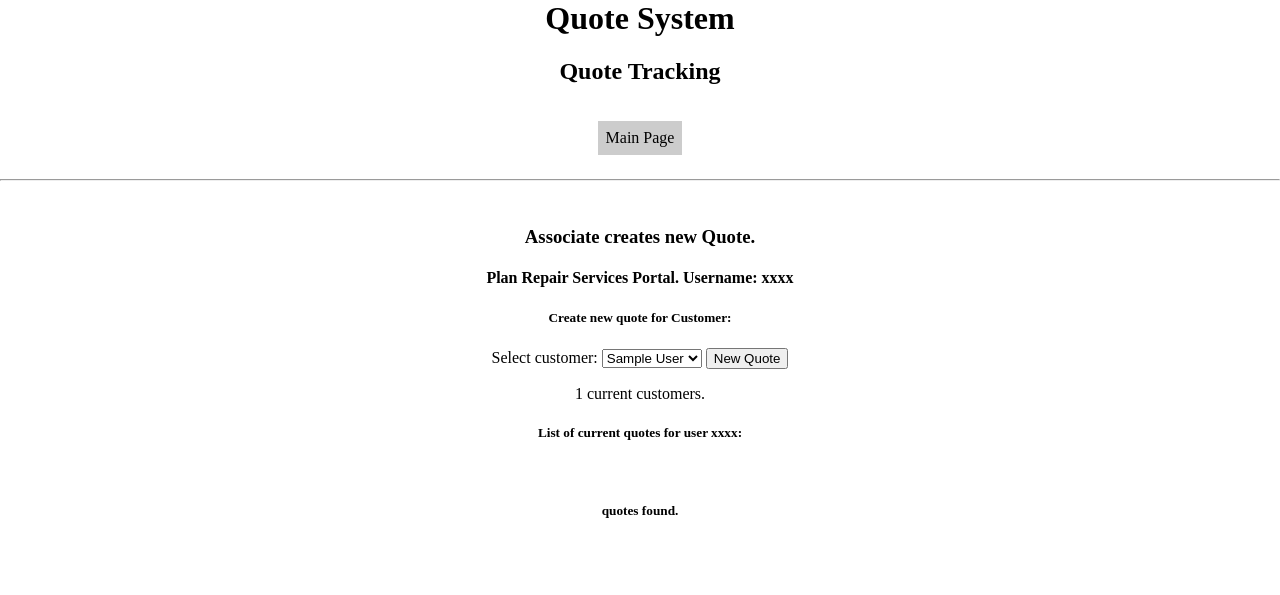
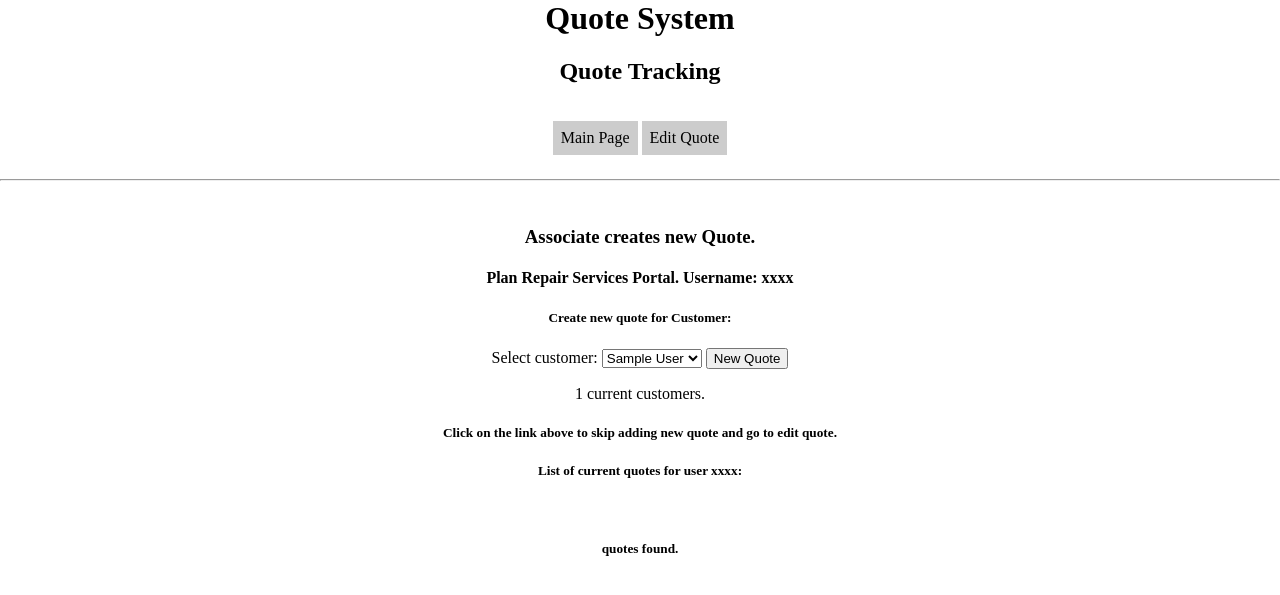
Before and after one commit to npdhung/CSC467-Team-Project, a PHP site: page /quote_tracking.php in a window 1280 px wide. Shown: the top 595 px of the page. Run offline with PHP 8.4, Linux system fonts and the light colour scheme; tables that the repository leaves empty or names only in its code hold one stand-in row (values such as "Sample post").

Commit message:
Add link to edit quote page and add new quote page

```diff
--- a/quote_tracking.php
+++ b/quote_tracking.php
@@ -11,6 +11,7 @@
     <nav>
         <ul>
             <li><a href="main.php">Main Page</a></li>
+            <li><a href="quote_tracking_edit.php">Edit Quote</a></li>
         </ul>
     </nav>
     <hr>
@@ -41,6 +42,8 @@
         $res = $pdo->query("SELECT COUNT(*) FROM customers");
         $count = $res->fetchColumn();
         echo "$count current customers.";
+        echo "<h5>Click on the link above to skip adding new quote and go to
+        edit quote.</h5>";
         echo "<h5>List of current quotes for user xxxx:</h5>";
         echo "<br>";
         echo "<h5> quotes found.</h5>";
```
